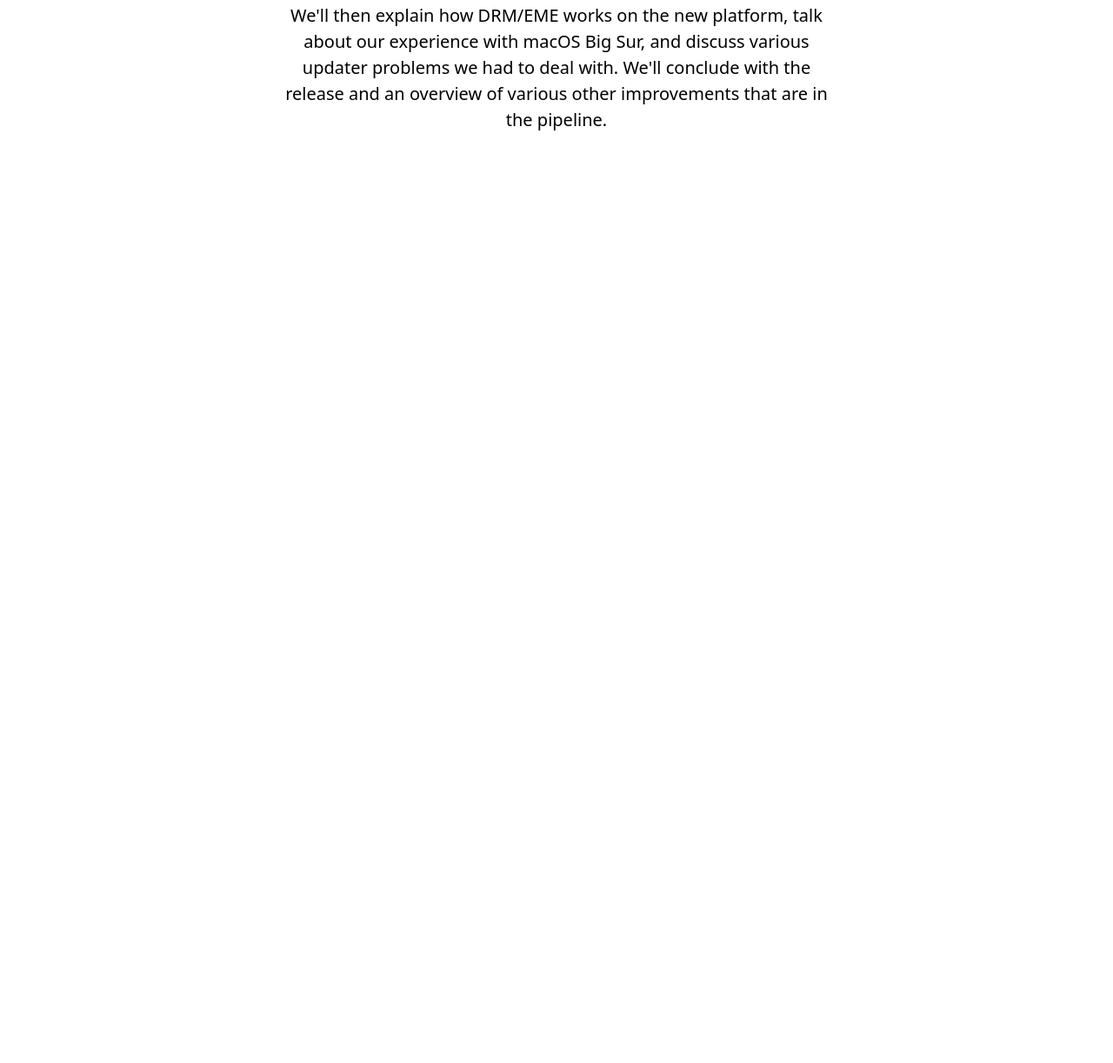
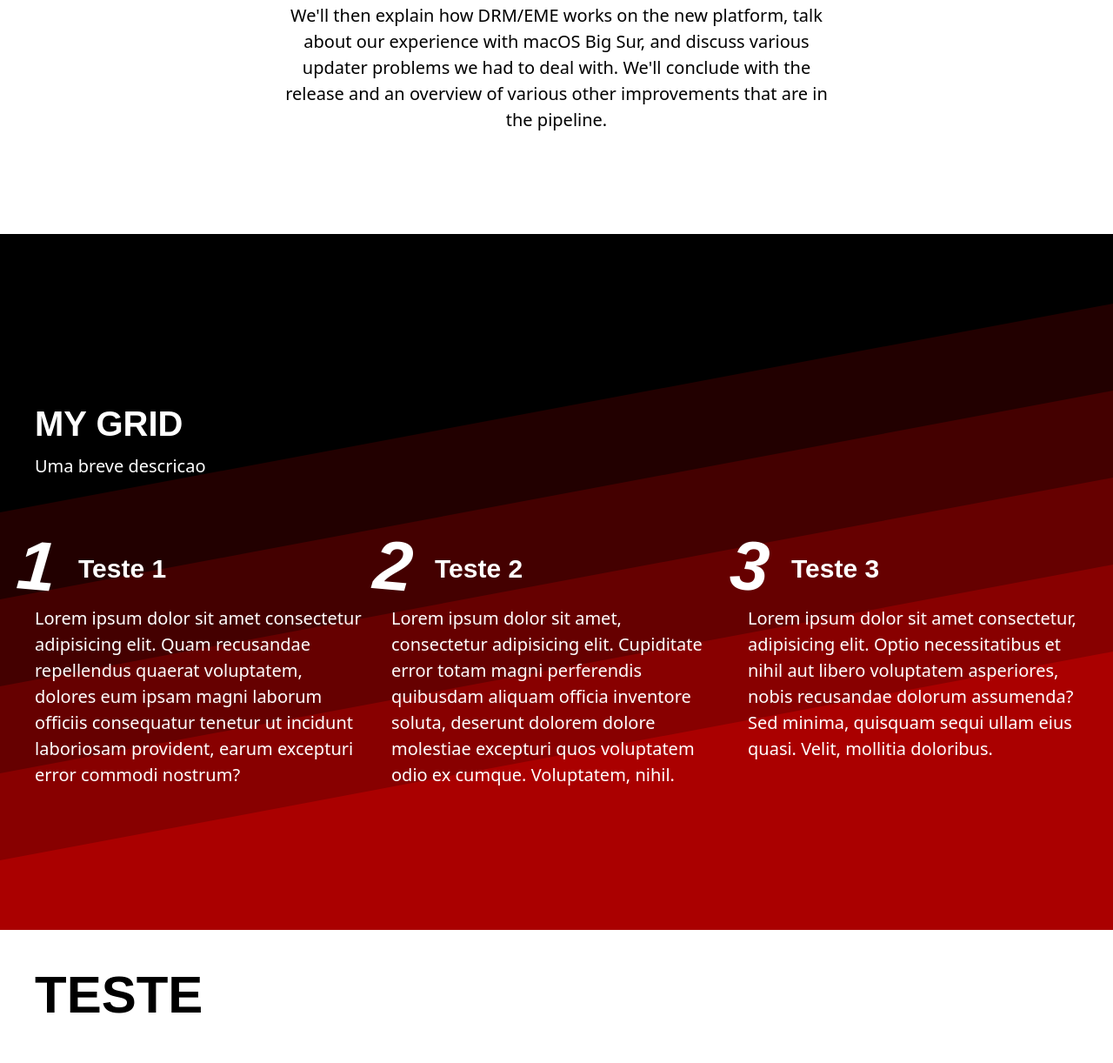
Before and after one commit to BrunoBaia/Projeto_2_html_css, a plain HTML site: page index.html in a window 1280 px wide. Shown: the part 1398-2620 px from the top of the page at 87% size. Before the commit the page ends 1727 px from the top, so only its background shows below. Drawn offline with Linux system fonts and the light colour scheme.

Commit message:
add grid_one

```diff
--- a/assets/CSS/style.css
+++ b/assets/CSS/style.css
@@ -162,3 +162,42 @@ p {
     text-align: center;
     height: 100vh;
 }
+
+.grid {
+    display: grid;
+    grid-template-columns: repeat(3, 1fr);
+    gap: var(--gap);
+    counter-reset: grid_counter;
+}
+
+.grid_one_content {
+    display: flex;
+    flex-flow: column wrap;
+    justify-content: center;
+    height: 100vh;
+}
+
+.grid_main_heading {
+    margin-bottom: 1rem;
+}
+
+.grid_descriptions {
+    padding-bottom: 5rem;
+}
+
+.grid h3 {
+    font-size: 3rem;
+    position: relative;
+    padding: 0 0 2rem 5rem;
+}
+
+.grid h3::before {
+    counter-increment: grid_counter;
+    content: counter(grid_counter);
+    position: absolute;
+    font-size: 8rem;
+    font-style: italic;
+    top: -4rem;
+    left: -2rem;
+    transform: rotate(5deg);
+}
--- a/index.html
+++ b/index.html
@@ -11,13 +11,13 @@
 <body>
     <aside class="menu white_bg">
         <div class="main_content menu_content">
-            <h1><a href="#">LOGO</a></h1>
+            <h1>LOGO</h1>
             <nav>
                 <ul>
                     <li><a href="#intro">intro</a></li>
                     <li><a href="#top_3">top 3</a></li>
-                    <li><a href="#">gallery</a></li>
-                    <li><a href="#">work</a></li>
+                    <li><a href="#grid_one">Grid one</a></li>
+                    <li><a href="#gallery">Gallery</a></li>
                     <li><a href="#">contact</a></li>
                 </ul>
             </nav>
@@ -36,7 +36,8 @@
                     support from Firefox.</p>
             </div>
             <div class="intro_img">
-                <img src="assets/img/undraw_undraw_undraw_undraw_website_o7n3_bucy_30uo_-1-_d6br.svg" alt="tela com pessoa ao lado">
+                <img src="assets/img/undraw_undraw_undraw_undraw_website_o7n3_bucy_30uo_-1-_d6br.svg"
+                    alt="tela com pessoa ao lado">
             </div>
         </div>
     </section>
@@ -44,9 +45,47 @@
     <section id="top_3" class="white_bg section">
         <div class="main_content top_3_content">
             <h2>Top 3 jobs</h2>
-            <p>The release of Apple Silicon-based Macs at the end of last year generated a flurry of news coverage and some surprises at the machine's performance. This post details some background information on the experience of porting Firefox to run natively on these CPUs.</p>
-            <p>We'll start with some background on the Mac transition and give an overview of Firefox internals that needed to know about the new architecture, before moving on to the concept of Universal Binaries.</p>
-            <p>We'll then explain how DRM/EME works on the new platform, talk about our experience with macOS Big Sur, and discuss various updater problems we had to deal with. We'll conclude with the release and an overview of various other improvements that are in the pipeline.</p>
+            <p>The release of Apple Silicon-based Macs at the end of last year generated a flurry of news coverage and
+                some surprises at the machine's performance. This post details some background information on the
+                experience of porting Firefox to run natively on these CPUs.</p>
+            <p>We'll start with some background on the Mac transition and give an overview of Firefox internals that
+                needed to know about the new architecture, before moving on to the concept of Universal Binaries.</p>
+            <p>We'll then explain how DRM/EME works on the new platform, talk about our experience with macOS Big Sur,
+                and discuss various updater problems we had to deal with. We'll conclude with the release and an
+                overview of various other improvements that are in the pipeline.</p>
+        </div>
+    </section>
+
+    <section id="grid_one" class="main_bg section">
+        <div class="main_content grid_one_content">
+            <h2 class="grid_main_heading">My grid</h2>
+            <p class="grid_descriptions">Uma breve descricao</p>
+            <div class="grid">
+                <article>
+                    <h3>Teste 1</h3>
+                    <p>Lorem ipsum dolor sit amet consectetur adipisicing elit. Quam recusandae repellendus quaerat
+                        voluptatem, dolores eum ipsam magni laborum officiis consequatur tenetur ut incidunt laboriosam
+                        provident, earum excepturi error commodi nostrum?</p>
+                </article>
+                <article>
+                    <h3>Teste 2</h3>
+                    <p>Lorem ipsum dolor sit amet, consectetur adipisicing elit. Cupiditate error totam magni
+                        perferendis quibusdam aliquam officia inventore soluta, deserunt dolorem dolore molestiae
+                        excepturi quos voluptatem odio ex cumque. Voluptatem, nihil.</p>
+                </article>
+                <article>
+                    <h3>Teste 3</h3>
+                    <p>Lorem ipsum dolor sit amet consectetur, adipisicing elit. Optio necessitatibus et nihil aut
+                        libero voluptatem asperiores, nobis recusandae dolorum assumenda? Sed minima, quisquam sequi
+                        ullam eius quasi. Velit, mollitia doloribus.</p>
+                </article>
+            </div>
+        </div>
+    </section>
+
+    <section id="gallery" class="section white_bg">
+        <div class="main_content">
+            <h1>teste</h1>
         </div>
     </section>
 </body>
```
